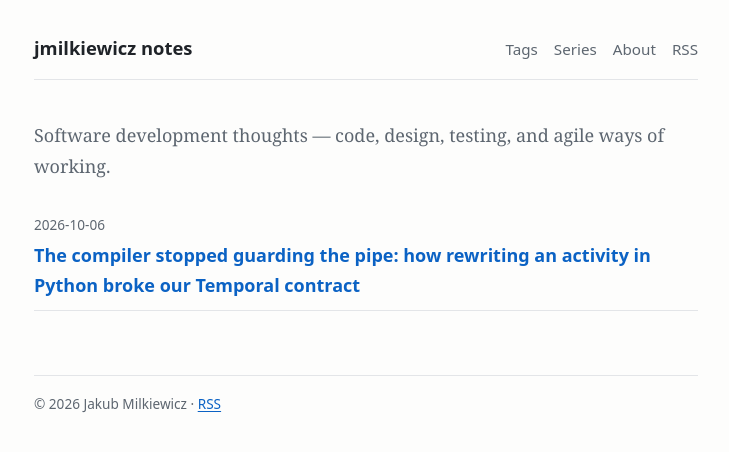
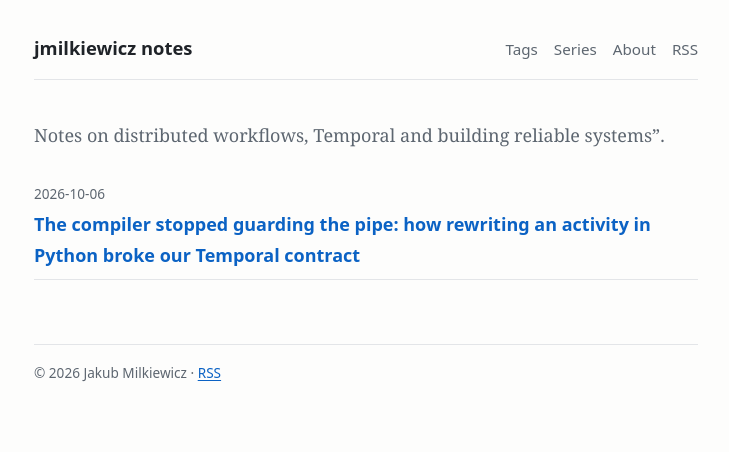
Before and after one commit to jmilkiewicz/jmilkiewicz.github.io, a Jekyll site: the page built from index.html, in a window 1280 px wide. Shown: the top 452 px of the page, without its empty margins (274-1003 px from the left). Built offline with Jekyll 4.4.1, drawn with Linux system fonts in a browser that asks for light colours.

Commit message:
description change

```diff
--- a/_config.yml
+++ b/_config.yml
@@ -1,5 +1,5 @@
 title: "jmilkiewicz notes"
-description: "Software development thoughts — code, design, testing, and agile ways of working."
+description: "Notes on distributed workflows, Temporal and building reliable systems”."
 author:
   name: "Jakub Milkiewicz"
 url: "https://jmilkiewicz.github.io"
```
